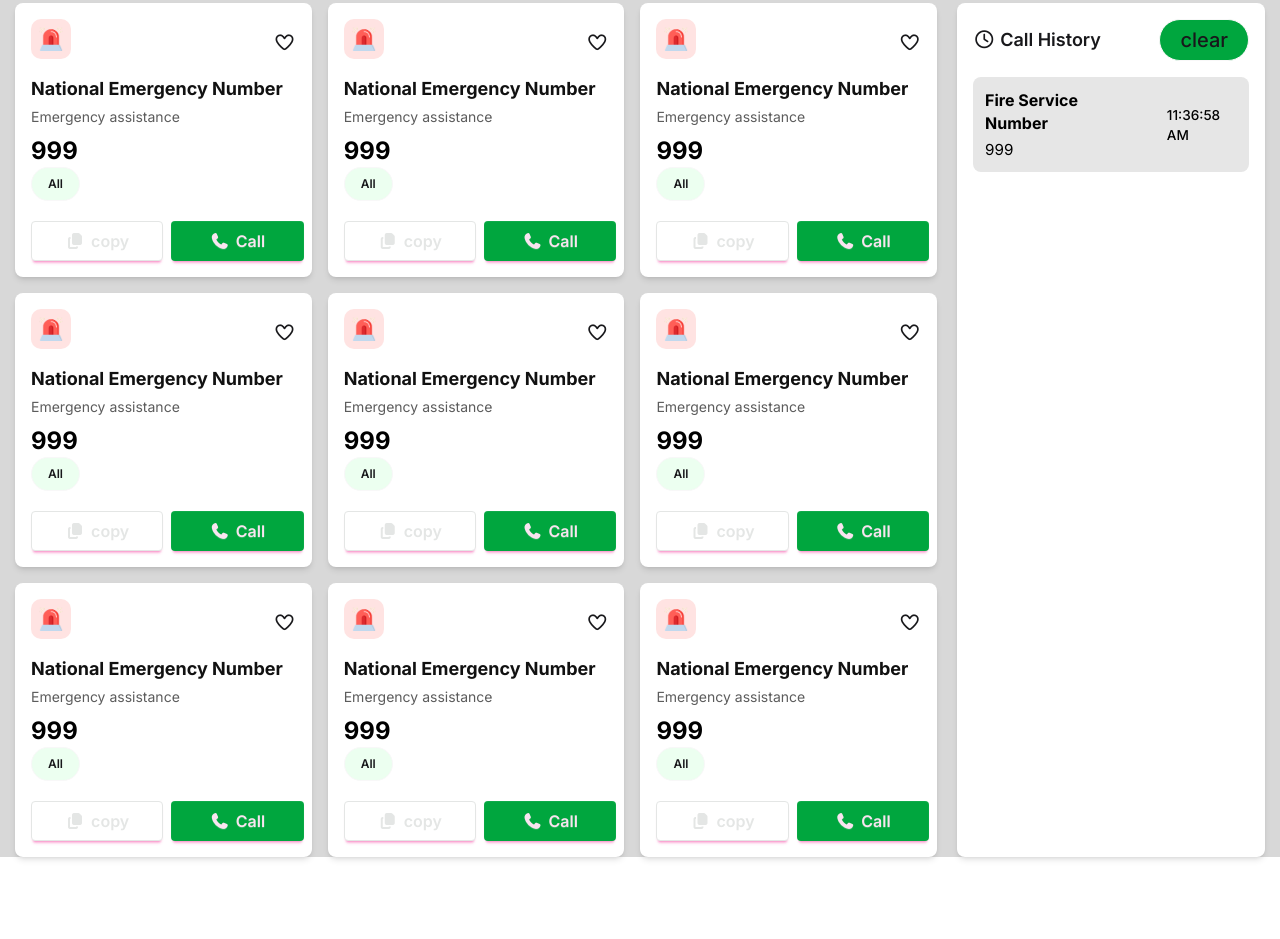
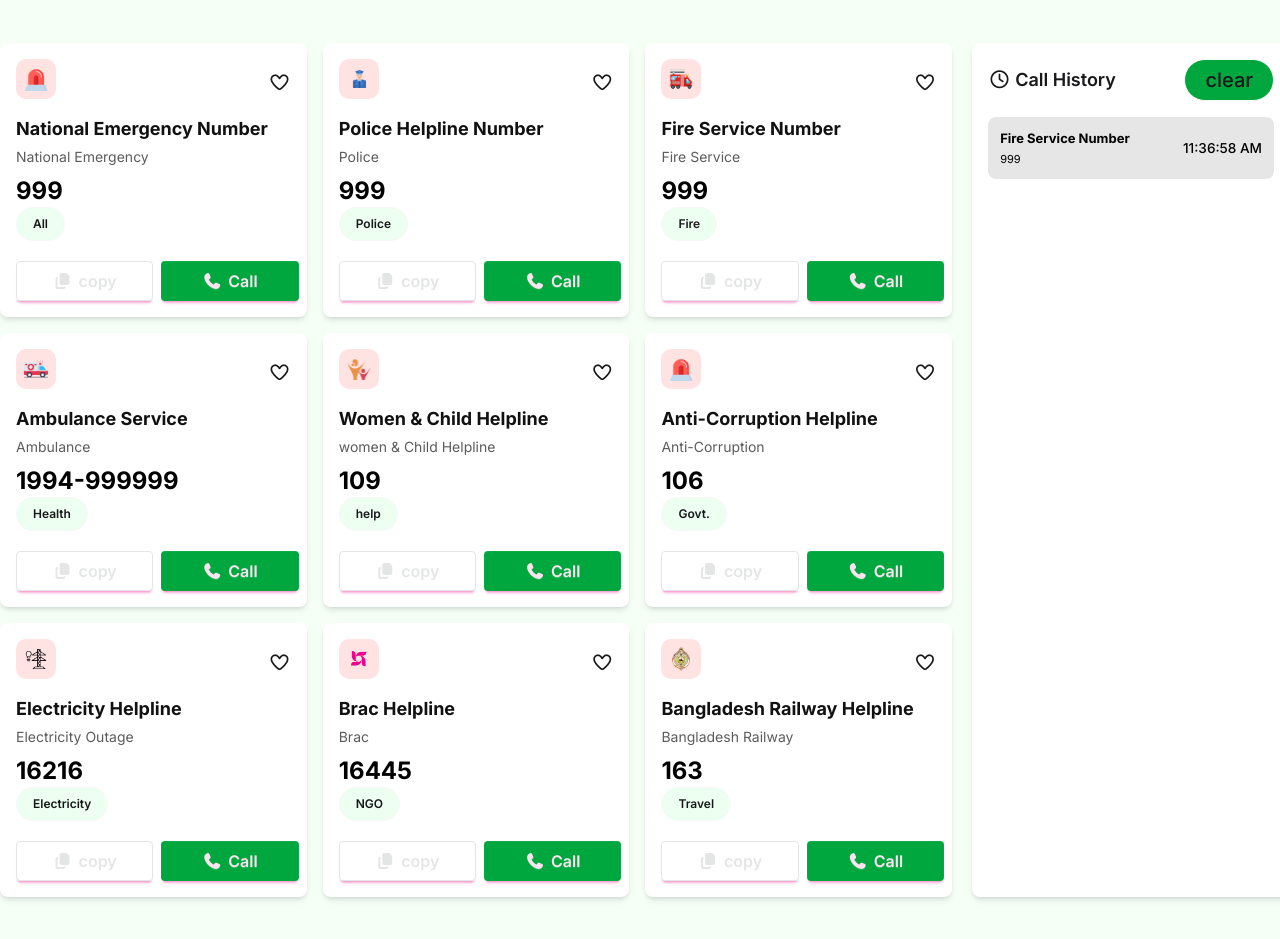
Before and after one commit to Anisur369/B12-A5, a plain HTML site: page index.html in a window 1280 px wide. Shown: the part 419-1358 px from the top of the page. Drawn offline with nearby package versions, Linux system fonts and the light colour scheme.

Commit message:
test live

```diff
--- a/index.html
+++ b/index.html
@@ -13,7 +13,7 @@
   <style>
     @import url('https://fonts.googleapis.com/css2?family=Inter:ital,opsz,wght@0,14..32,100..900;1,14..32,100..900&display=swap');
     :root {
-      --custom-width: 1250px;
+      --custom-width: 1290px;
       --custom-bg: #ffffff;
       --custom-margin-left: auto;
       --custom-margin-right: auto;
@@ -21,7 +21,7 @@
     }
     body{
       font-family: "Inter", sans-serif;
-      background-color: #d8d8d8;
+      background-color: #f5fff6;
     }
     .bg_color {
       background: linear-gradient(135deg, #006a4e, #009e60);
@@ -38,7 +38,7 @@
               <img src="./assets/logo.png" alt="Logo" />
             </span>
           </div>
-          <div class="ml-[10px] font-700 text-[#008000] flex flex-col text-[18px] font-bold">
+          <div class="ml-[10px] font-700 text-[#006747] flex flex-col text-[18px] font-bold">
             <span> Emergency </span>
             <span> Service </span>
           </div> <!-- service-text -->
@@ -49,7 +49,7 @@
             <img class="w-[25px] h-[25px]" src="./assets/heart.png" alt="heart">
           </div>
           <div class="cursor-pointer badge rounded-[50px] bg-[#ecfff0] text-[20px] p-5 font-semibold">
-            <span id="coinCounter">20</span>
+            <span id="coinCounter">100</span>
             <img class="w-[25px] h-[25px]" src="./assets/coin.png" alt="coin">
           </div>
           <div class="cursor-pointer badge rounded-[50px] bg-[#00a63e] text-[20px] p-5 font-medium">
@@ -72,7 +72,7 @@
         </div>
       </div>
     </section>
-    <section class="w-[var(--custom-width)] ml-[var(--custom-margin-left)] mr-[var(--custom-margin-right)] mt-10 mb-20">
+    <section class="w-[var(--custom-width)] ml-[var(--custom-margin-left)] mr-[var(--custom-margin-right)] py-20">
       <div class="flex gap-5 w-full"> <!-- main-content -->
         <div class="grid grid-cols-3 gap-4 w-[75%]">
           <!-- Example Card -->
@@ -86,7 +86,7 @@
               </span>
             </div>
             <h2 id="service-name" class="text-lg font-bold  text-[#111111] mb-1 mt-2">National Emergency Number</h2>
-            <p class="text-sm text-[#5c5c5c] mb-2">Emergency assistance</p>
+            <p class="text-sm text-[#5c5c5c] mb-2">National Emergency</p>
             <p id="service-number" class="text-2xl font-bold text-[#000000]">999</p>
             <div class="badge rounded-[50px] bg-[#ecfff0] text-[12px] p-4 font-semibold">
               All
@@ -100,17 +100,80 @@
           <div class="bg-white flex flex-col rounded-lg px-4 py-4 shadow-md">
             <div class="flex justify-between items-center text-lg font-semibold">
               <div class="flex items-center rounded-[10px] w-10 h-10 bg-[#ffe3e2] justify-center mr-2 mb-2">
-                <img src="./assets/emergency.png" alt="Emergency Icon" class="inline-block w-6 h-6 " />
+                <img src="./assets/police.png" alt="Emergency Icon" class="inline-block w-6 h-6 " />
               </div>
               <span id="signalLove" class="cursor-pointer">
                 <i class="fa-regular fa-heart"></i>
               </span>
             </div>
-            <h2 id="service-name" class="text-lg font-bold  text-[#111111] mb-1 mt-2">National Emergency Number</h2>
-            <p class="text-sm text-[#5c5c5c] mb-2">Emergency assistance</p>
+            <h2 id="service-name" class="text-lg font-bold  text-[#111111] mb-1 mt-2">Police Helpline Number</h2>
+            <p class="text-sm text-[#5c5c5c] mb-2">Police</p>
             <p id="service-number" class="text-2xl font-bold text-[#000000]">999</p>
             <div class="badge rounded-[50px] bg-[#ecfff0] text-[12px] p-4 font-semibold">
-              All
+              Police
+            </div>
+            <div class="mt-5 flex gap-2">
+              <button id="copyButton" class="btn btn-secondary w-[50%] bg-[#ffffff] text-[16px] font-semibold outline-none border-[#e4e6e5] text-[#e4e6e5]"><i class="fa-solid fa-copy"></i> copy</button>
+              <button id="callButton" class="btn btn-secondary w-[50%] bg-[#00a63e] text-[16px] outline-none border-none"><i class="fa-solid fa-phone font-semibold"></i>Call</button>
+            </div>
+          </div>
+
+          <div class="bg-white flex flex-col rounded-lg px-4 py-4 shadow-md">
+            <div class="flex justify-between items-center text-lg font-semibold">
+              <div class="flex items-center rounded-[10px] w-10 h-10 bg-[#ffe3e2] justify-center mr-2 mb-2">
+                <img src="./assets/fire-service.png" alt="Emergency Icon" class="inline-block w-6 h-6 " />
+              </div>
+              <span id="signalLove" class="cursor-pointer">
+                <i class="fa-regular fa-heart"></i>
+              </span>
+            </div>
+            <h2 id="service-name" class="text-lg font-bold  text-[#111111] mb-1 mt-2">Fire Service Number</h2>
+            <p class="text-sm text-[#5c5c5c] mb-2">Fire Service</p>
+            <p id="service-number" class="text-2xl font-bold text-[#000000]">999</p>
+            <div class="badge rounded-[50px] bg-[#ecfff0] text-[12px] p-4 font-semibold">
+              Fire
+            </div>
+            <div class="mt-5 flex gap-2">
+              <button id="copyButton" class="btn btn-secondary w-[50%] bg-[#ffffff] text-[16px] font-semibold outline-none border-[#e4e6e5] text-[#e4e6e5]"><i class="fa-solid fa-copy"></i> copy</button>
+              <button id="callButton" class="btn btn-secondary w-[50%] bg-[#00a63e] text-[16px] outline-none border-none"><i class="fa-solid fa-phone font-semibold"></i>Call</button>
+            </div>
+          </div>
+
+          <div class="bg-white flex flex-col rounded-lg px-4 py-4 shadow-md">
+            <div class="flex justify-between items-center text-lg font-semibold">
+              <div class="flex items-center rounded-[10px] w-10 h-10 bg-[#ffe3e2] justify-center mr-2 mb-2">
+                <img src="./assets/ambulance.png" alt="Emergency Icon" class="inline-block w-6 h-6 " />
+              </div>
+              <span id="signalLove" class="cursor-pointer">
+                <i class="fa-regular fa-heart"></i>
+              </span>
+            </div>
+            <h2 id="service-name" class="text-lg font-bold  text-[#111111] mb-1 mt-2">Ambulance Service</h2>
+            <p class="text-sm text-[#5c5c5c] mb-2">Ambulance</p>
+            <p id="service-number" class="text-2xl font-bold text-[#000000]">1994-999999</p>
+            <div class="badge rounded-[50px] bg-[#ecfff0] text-[12px] p-4 font-semibold">
+              Health
+            </div>
+            <div class="mt-5 flex gap-2">
+              <button id="copyButton" class="btn btn-secondary w-[50%] bg-[#ffffff] text-[16px] font-semibold outline-none border-[#e4e6e5] text-[#e4e6e5]"><i class="fa-solid fa-copy"></i> copy</button>
+              <button id="callButton" class="btn btn-secondary w-[50%] bg-[#00a63e] text-[16px] outline-none border-none"><i class="fa-solid fa-phone font-semibold"></i>Call</button>
+            </div>
+          </div>
+
+          <div class="bg-white flex flex-col rounded-lg px-4 py-4 shadow-md">
+            <div class="flex justify-between items-center text-lg font-semibold">
+              <div class="flex items-center rounded-[10px] w-10 h-10 bg-[#ffe3e2] justify-center mr-2 mb-2">
+                <img src="./assets/women_Child.png" alt="Emergency Icon" class="inline-block w-6 h-6 " />
+              </div>
+              <span id="signalLove" class="cursor-pointer">
+                <i class="fa-regular fa-heart"></i>
+              </span>
+            </div>
+            <h2 id="service-name" class="text-lg font-bold  text-[#111111] mb-1 mt-2">Women & Child Helpline</h2>
+            <p class="text-sm text-[#5c5c5c] mb-2">women & Child Helpline</p>
+            <p id="service-number" class="text-2xl font-bold text-[#000000]">109</p>
+            <div class="badge rounded-[50px] bg-[#ecfff0] text-[12px] p-4 font-semibold">
+              help
             </div>
             <div class="mt-5 flex gap-2">
               <button id="copyButton" class="btn btn-secondary w-[50%] bg-[#ffffff] text-[16px] font-semibold outline-none border-[#e4e6e5] text-[#e4e6e5]"><i class="fa-solid fa-copy"></i> copy</button>
@@ -127,31 +190,11 @@
                 <i class="fa-regular fa-heart"></i>
               </span>
             </div>
-            <h2 id="service-name" class="text-lg font-bold  text-[#111111] mb-1 mt-2">National Emergency Number</h2>
-            <p class="text-sm text-[#5c5c5c] mb-2">Emergency assistance</p>
-            <p id="service-number" class="text-2xl font-bold text-[#000000]">999</p>
+            <h2 id="service-name" class="text-lg font-bold  text-[#111111] mb-1 mt-2">Anti-Corruption Helpline</h2>
+            <p class="text-sm text-[#5c5c5c] mb-2">Anti-Corruption</p>
+            <p id="service-number" class="text-2xl font-bold text-[#000000]">106</p>
             <div class="badge rounded-[50px] bg-[#ecfff0] text-[12px] p-4 font-semibold">
-              All
-            </div>
-            <div class="mt-5 flex gap-2">
-              <button id="copyButton" class="btn btn-secondary w-[50%] bg-[#ffffff] text-[16px] font-semibold outline-none border-[#e4e6e5] text-[#e4e6e5]"><i class="fa-solid fa-copy"></i> copy</button>
-              <button id="callButton" class="btn btn-secondary w-[50%] bg-[#00a63e] text-[16px] outline-none border-none"><i class="fa-solid fa-phone font-semibold"></i>Call</button>
-            </div>
-          </div>
-          <div class="bg-white flex flex-col rounded-lg px-4 py-4 shadow-md">
-            <div class="flex justify-between items-center text-lg font-semibold">
-              <div class="flex items-center rounded-[10px] w-10 h-10 bg-[#ffe3e2] justify-center mr-2 mb-2">
-                <img src="./assets/emergency.png" alt="Emergency Icon" class="inline-block w-6 h-6 " />
-              </div>
-              <span id="signalLove" class="cursor-pointer">
-                <i class="fa-regular fa-heart"></i>
-              </span>
-            </div>
-            <h2 id="service-name" class="text-lg font-bold  text-[#111111] mb-1 mt-2">National Emergency Number</h2>
-            <p class="text-sm text-[#5c5c5c] mb-2">Emergency assistance</p>
-            <p id="service-number" class="text-2xl font-bold text-[#000000]">999</p>
-            <div class="badge rounded-[50px] bg-[#ecfff0] text-[12px] p-4 font-semibold">
-              All
+              Govt.
             </div>
             <div class="mt-5 flex gap-2">
               <button id="copyButton" class="btn btn-secondary w-[50%] bg-[#ffffff] text-[16px] font-semibold outline-none border-[#e4e6e5] text-[#e4e6e5]"><i class="fa-solid fa-copy"></i> copy</button>
@@ -162,17 +205,17 @@
           <div class="bg-white flex flex-col rounded-lg px-4 py-4 shadow-md">
             <div class="flex justify-between items-center text-lg font-semibold">
               <div class="flex items-center rounded-[10px] w-10 h-10 bg-[#ffe3e2] justify-center mr-2 mb-2">
-                <img src="./assets/emergency.png" alt="Emergency Icon" class="inline-block w-6 h-6 " />
+                <img src="./assets/electricity.png" alt="Emergency Icon" class="inline-block w-6 h-6 " />
               </div>
               <span id="signalLove" class="cursor-pointer">
                 <i class="fa-regular fa-heart"></i>
               </span>
             </div>
-            <h2 id="service-name" class="text-lg font-bold  text-[#111111] mb-1 mt-2">National Emergency Number</h2>
-            <p class="text-sm text-[#5c5c5c] mb-2">Emergency assistance</p>
-            <p id="service-number" class="text-2xl font-bold text-[#000000]">999</p>
+            <h2 id="service-name" class="text-lg font-bold  text-[#111111] mb-1 mt-2">Electricity Helpline</h2>
+            <p class="text-sm text-[#5c5c5c] mb-2">Electricity Outage</p>
+            <p id="service-number" class="text-2xl font-bold text-[#000000]">16216</p>
             <div class="badge rounded-[50px] bg-[#ecfff0] text-[12px] p-4 font-semibold">
-              All
+              Electricity
             </div>
             <div class="mt-5 flex gap-2">
               <button id="copyButton" class="btn btn-secondary w-[50%] bg-[#ffffff] text-[16px] font-semibold outline-none border-[#e4e6e5] text-[#e4e6e5]"><i class="fa-solid fa-copy"></i> copy</button>
@@ -183,17 +226,17 @@
           <div class="bg-white flex flex-col rounded-lg px-4 py-4 shadow-md">
             <div class="flex justify-between items-center text-lg font-semibold">
               <div class="flex items-center rounded-[10px] w-10 h-10 bg-[#ffe3e2] justify-center mr-2 mb-2">
-                <img src="./assets/emergency.png" alt="Emergency Icon" class="inline-block w-6 h-6 " />
+                <img src="./assets/brac.png" alt="Emergency Icon" class="inline-block w-6 h-6 " />
               </div>
               <span id="signalLove" class="cursor-pointer">
                 <i class="fa-regular fa-heart"></i>
               </span>
             </div>
-            <h2 id="service-name" class="text-lg font-bold  text-[#111111] mb-1 mt-2">National Emergency Number</h2>
-            <p class="text-sm text-[#5c5c5c] mb-2">Emergency assistance</p>
-            <p id="service-number" class="text-2xl font-bold text-[#000000]">999</p>
+            <h2 id="service-name" class="text-lg font-bold  text-[#111111] mb-1 mt-2">Brac Helpline</h2>
+            <p class="text-sm text-[#5c5c5c] mb-2">Brac</p>
+            <p id="service-number" class="text-2xl font-bold text-[#000000]">16445</p>
             <div class="badge rounded-[50px] bg-[#ecfff0] text-[12px] p-4 font-semibold">
-              All
+              NGO
             </div>
             <div class="mt-5 flex gap-2">
               <button id="copyButton" class="btn btn-secondary w-[50%] bg-[#ffffff] text-[16px] font-semibold outline-none border-[#e4e6e5] text-[#e4e6e5]"><i class="fa-solid fa-copy"></i> copy</button>
@@ -204,59 +247,17 @@
           <div class="bg-white flex flex-col rounded-lg px-4 py-4 shadow-md">
             <div class="flex justify-between items-center text-lg font-semibold">
               <div class="flex items-center rounded-[10px] w-10 h-10 bg-[#ffe3e2] justify-center mr-2 mb-2">
-                <img src="./assets/emergency.png" alt="Emergency Icon" class="inline-block w-6 h-6 " />
+                <img src="./assets/Bangladesh-Railway.png" alt="Emergency Icon" class="inline-block w-6 h-6 " />
               </div>
               <span id="signalLove" class="cursor-pointer">
                 <i class="fa-regular fa-heart"></i>
               </span>
             </div>
-            <h2 id="service-name" class="text-lg font-bold  text-[#111111] mb-1 mt-2">National Emergency Number</h2>
-            <p class="text-sm text-[#5c5c5c] mb-2">Emergency assistance</p>
-            <p id="service-number" class="text-2xl font-bold text-[#000000]">999</p>
+            <h2 id="service-name" class="text-lg font-bold  text-[#111111] mb-1 mt-2">Bangladesh Railway Helpline</h2>
+            <p class="text-sm text-[#5c5c5c] mb-2">Bangladesh Railway</p>
+            <p id="service-number" class="text-2xl font-bold text-[#000000]">163</p>
             <div class="badge rounded-[50px] bg-[#ecfff0] text-[12px] p-4 font-semibold">
-              All
-            </div>
-            <div class="mt-5 flex gap-2">
-              <button id="copyButton" class="btn btn-secondary w-[50%] bg-[#ffffff] text-[16px] font-semibold outline-none border-[#e4e6e5] text-[#e4e6e5]"><i class="fa-solid fa-copy"></i> copy</button>
-              <button id="callButton" class="btn btn-secondary w-[50%] bg-[#00a63e] text-[16px] outline-none border-none"><i class="fa-solid fa-phone font-semibold"></i>Call</button>
-            </div>
-          </div>
-
-          <div class="bg-white flex flex-col rounded-lg px-4 py-4 shadow-md">
-            <div class="flex justify-between items-center text-lg font-semibold">
-              <div class="flex items-center rounded-[10px] w-10 h-10 bg-[#ffe3e2] justify-center mr-2 mb-2">
-                <img src="./assets/emergency.png" alt="Emergency Icon" class="inline-block w-6 h-6 " />
-              </div>
-              <span id="signalLove" class="cursor-pointer">
-                <i class="fa-regular fa-heart"></i>
-              </span>
-            </div>
-            <h2 id="service-name" class="text-lg font-bold  text-[#111111] mb-1 mt-2">National Emergency Number</h2>
-            <p class="text-sm text-[#5c5c5c] mb-2">Emergency assistance</p>
-            <p id="service-number" class="text-2xl font-bold text-[#000000]">999</p>
-            <div class="badge rounded-[50px] bg-[#ecfff0] text-[12px] p-4 font-semibold">
-              All
-            </div>
-            <div class="mt-5 flex gap-2">
-              <button id="copyButton" class="btn btn-secondary w-[50%] bg-[#ffffff] text-[16px] font-semibold outline-none border-[#e4e6e5] text-[#e4e6e5]"><i class="fa-solid fa-copy"></i> copy</button>
-              <button id="callButton" class="btn btn-secondary w-[50%] bg-[#00a63e] text-[16px] outline-none border-none"><i class="fa-solid fa-phone font-semibold"></i>Call</button>
-            </div>
-          </div>
-
-          <div class="bg-white flex flex-col rounded-lg px-4 py-4 shadow-md">
-            <div class="flex justify-between items-center text-lg font-semibold">
-              <div class="flex items-center rounded-[10px] w-10 h-10 bg-[#ffe3e2] justify-center mr-2 mb-2">
-                <img src="./assets/emergency.png" alt="Emergency Icon" class="inline-block w-6 h-6 " />
-              </div>
-              <span id="signalLove" class="cursor-pointer">
-                <i class="fa-regular fa-heart"></i>
-              </span>
-            </div>
-            <h2 id="service-name" class="text-lg font-bold  text-[#111111] mb-1 mt-2">National Emergency Number</h2>
-            <p class="text-sm text-[#5c5c5c] mb-2">Emergency assistance</p>
-            <p id="service-number" class="text-2xl font-bold text-[#000000]">999</p>
-            <div class="badge rounded-[50px] bg-[#ecfff0] text-[12px] p-4 font-semibold">
-              All
+              Travel
             </div>
             <div class="mt-5 flex gap-2">
               <button id="copyButton" class="btn btn-secondary w-[50%] bg-[#ffffff] text-[16px] font-semibold outline-none border-[#e4e6e5] text-[#e4e6e5]"><i class="fa-solid fa-copy"></i> copy</button>
--- a/script.js
+++ b/script.js
@@ -45,7 +45,7 @@ for (let i = 0; i < copyButtons.length; i++) {
     const phoneNumber = serviceNumber[i].innerText;
     navigator.clipboard.writeText(phoneNumber).then(() => {
       copyCounter.innerText = parseInt(copyCounter.innerText) + 1;
-      window.alert(`Copied ${phoneNumber} to clipboard`);
+      window.alert(`Number copied. ${phoneNumber}`);
     });
   });
 }
--- a/style.css
+++ b/style.css
@@ -9,14 +9,15 @@
   font-family: "Inter", sans-serif;
   font-weight: 400;
   align-items: center;
+  justify-content: space-between;
 }
 .service-name {
   font-weight: bold;
-  font-size: 16px;
+  font-size: 13px;
 }
 .service-number {
   color: black;
-  font-size: 0.95rem;
+  font-size: 11px;
   margin-top: 4px;
 }
 .timestamp {
```
Also changed, not shown: assets/electricity.png (added), assets/women_Child.png (added).
